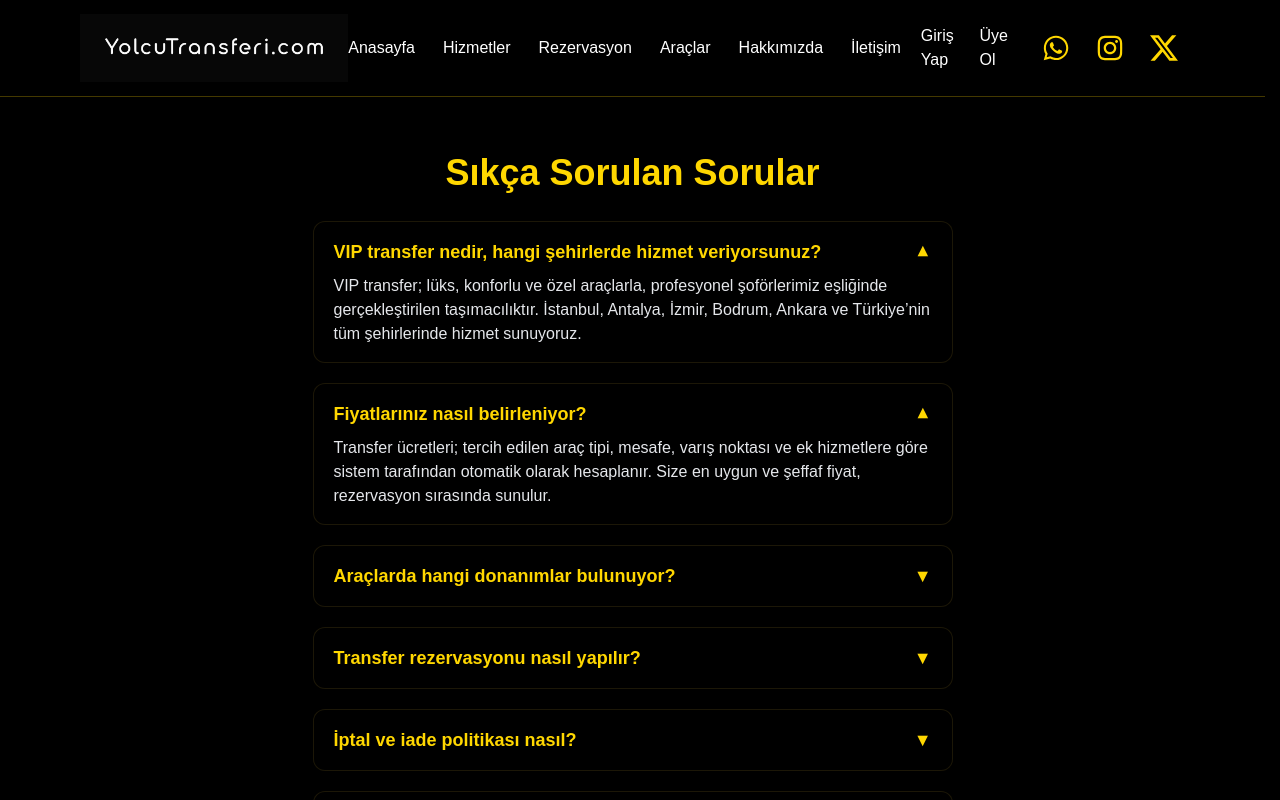
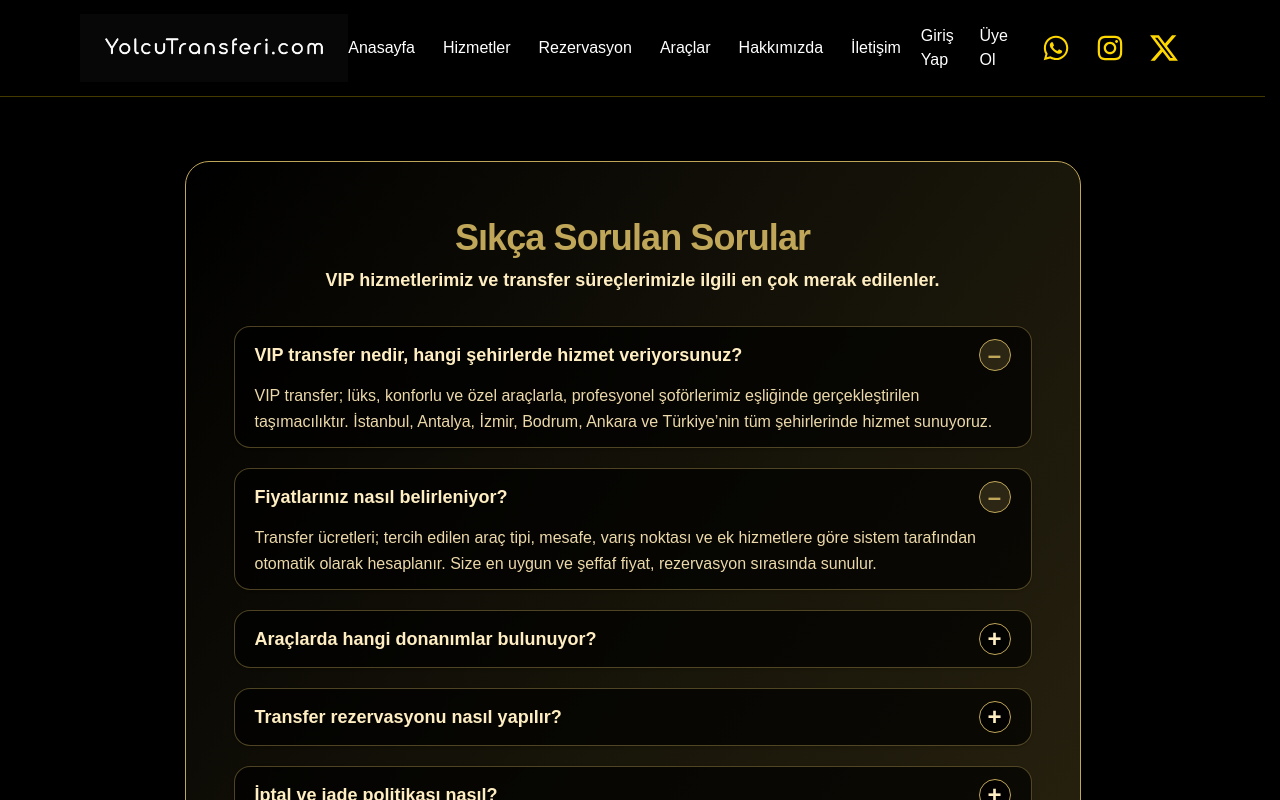
Before and after one commit to haliltayfur/yolcutransferi, a Next.js app: page /sss in a window 1280 px wide. Shown: the top 800 px of the page. Built offline with nearby package versions, Linux system fonts and the light colour scheme.

Commit message:
Update page.js

```diff
--- a/app/sss/page.js
+++ b/app/sss/page.js
@@ -1,3 +1,4 @@
+// app/sss/page.js
 "use client";
 import { useState } from "react";
 
@@ -49,42 +50,57 @@ const SORULAR = [
 ];
 
 export default function SSS() {
-  const [acik, setAcik] = useState([0, 1]); // İlk 2 açık başlar
+  const [acik, setAcik] = useState([0, 1]); // İlk 2 açık
 
   const toggle = (i) => {
-    setAcik(acik.includes(i) ? [] : [i]); // Tıklanan dışında hepsini kapat
+    setAcik(acik.includes(i) ? [] : [i]);
   };
 
   return (
-    <main className="max-w-2xl mx-auto px-4 py-14">
-      <h2 className="text-3xl md:text-4xl font-extrabold text-gold mb-7 text-center">
+    <main className="flex justify-center items-center min-h-[90vh] bg-black">
+      <section className="w-full max-w-4xl mx-auto border border-[#bfa658] rounded-3xl shadow-2xl px-6 md:px-12 py-14 bg-gradient-to-br from-black via-[#19160a] to-[#302811] mt-16 mb-10">
+        <h1 className="text-3xl md:text-4xl font-extrabold text-[#bfa658] tracking-tight mb-2 text-center">
           Sıkça Sorulan Sorular
-      </h2>
+        </h1>
+        <div className="text-lg text-[#ffeec2] font-semibold text-center mb-8">
+          VIP hizmetlerimiz ve transfer süreçlerimizle ilgili en çok merak edilenler.
+        </div>
         <div className="space-y-5">
           {SORULAR.map((item, i) => (
-          <div key={i} className="bg-black/70 border border-gold/20 rounded-xl shadow px-5 py-4">
+            <div
+              key={i}
+              className="bg-black/70 border border-[#bfa658]/40 rounded-2xl shadow px-5 py-3"
+            >
               <button
-              className="w-full text-left text-lg text-gold font-semibold focus:outline-none flex justify-between items-center"
+                className="w-full text-left flex items-center justify-between font-semibold text-lg text-[#ffeec2] focus:outline-none"
                 onClick={() => toggle(i)}
+                aria-expanded={acik.includes(i)}
+                style={{ fontFamily: "inherit" }}
               >
-              {item.q}
+                <span className="flex-1">{item.q}</span>
                 <span
-                className={`transform transition-transform duration-200 ${
-                  acik.includes(i) ? "rotate-180" : ""
-                }`}
+                  className={`
+                    flex items-center justify-center ml-4 w-8 h-8 rounded-full border border-[#bfa658]
+                    transition-all duration-300
+                    ${acik.includes(i) ? "bg-[#bfa658]/20" : "bg-black/70"}
+                  `}
                 >
-                ▼
+                  <span className={`text-2xl font-bold transition-transform ${acik.includes(i) ? "text-[#bfa658]" : "text-[#ffeec2]"}`}>
+                    {acik.includes(i) ? "–" : "+"}
+                  </span>
                 </span>
               </button>
               {acik.includes(i) && (
-              <div className="mt-2 text-gray-200 text-base">{item.a}</div>
+                <div className="mt-3 text-[#ecd9aa] text-base leading-relaxed animate-fade-in">{item.a}</div>
               )}
             </div>
           ))}
         </div>
-      <div className="mt-10 text-center text-gray-400 text-xs">
-
-      </div>
+        <style>{`
+          .animate-fade-in { animation: fadeIn .7s; }
+          @keyframes fadeIn { 0% { opacity: 0; transform: translateY(15px);} 100% { opacity: 1; transform: translateY(0);} }
+        `}</style>
+      </section>
     </main>
   );
 }
```
Lines whose indentation alone changed are shown as unchanged.
